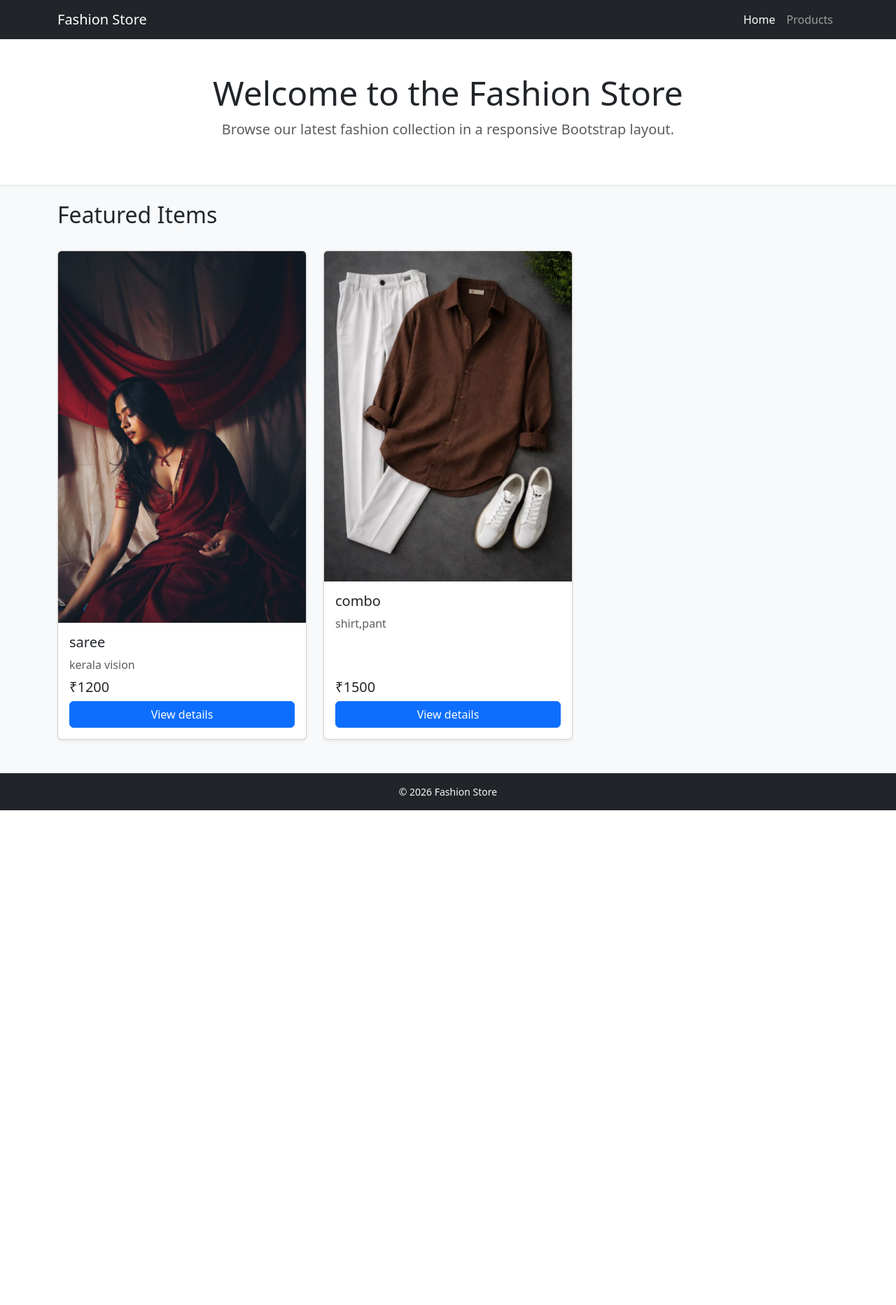
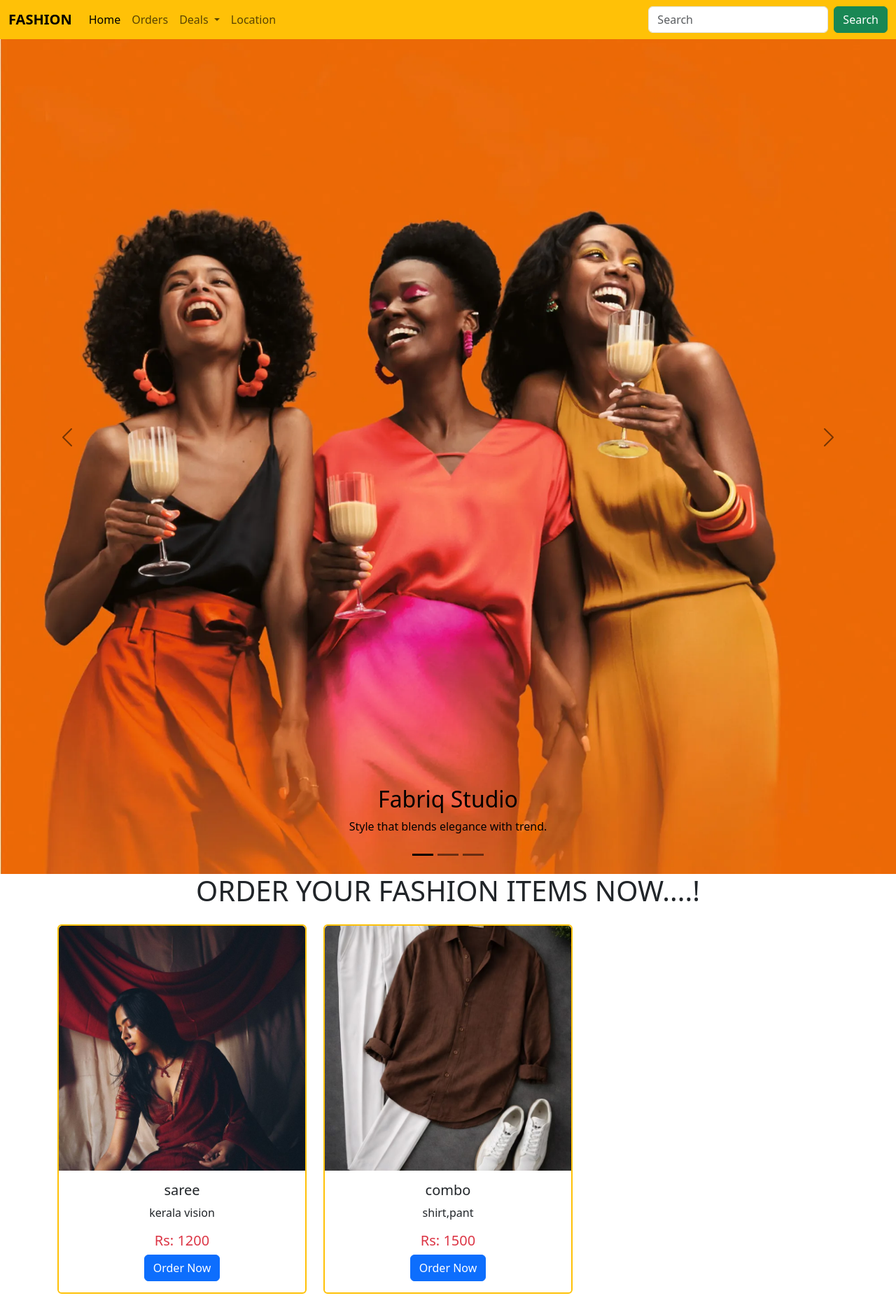
Before and after one commit to s-nj-na/fashionweb, a Django app: page / in a window 1280 px wide. Shown: the whole page at 70% size. Before the commit the page ends 1158 px from the top, so only its background shows below. Run offline with Django 5.2, Linux system fonts and the light colour scheme; data comes from the database, SQL or seed files in the repository; both versions use the stored data as it was after the commit; some libraries are stand-ins or nearby versions.

Commit message:
fixed:stage1

```diff
--- a/myproject/myapp/templates/index.html
+++ b/myproject/myapp/templates/index.html
@@ -1,80 +1,157 @@
-{% load static %}
 <!DOCTYPE html>
 <html lang="en">
 <head>
+{% load static %}
     <meta charset="UTF-8">
     <meta name="viewport" content="width=device-width, initial-scale=1.0">
-    <title>Fashion Store</title>
-    <link rel="stylesheet" href="{% static 'css/bootstrap.min.css' %}">
-    <link rel="stylesheet" href="{% static 'css/style.css' %}">
+    <link rel="stylesheet" href="{% static 'css/bootstrap.css'%}">
+    <link rel="stylesheet" href="{% static 'css/style.css'%}">
+    <title>FASHION STORE</title>
 </head>
-<body class="bg-light">
-    <nav class="navbar navbar-expand-lg navbar-dark bg-dark">
-        <div class="container">
-            <a class="navbar-brand" href="#">Fashion Store</a>
-            <button class="navbar-toggler" type="button" data-bs-toggle="collapse" data-bs-target="#navbarNav" aria-controls="navbarNav" aria-expanded="false" aria-label="Toggle navigation">
+<body>
+
+   <!..nav bar...>
+
+   <nav class="navbar navbar-expand-lg navbar-light bg-warning fixed-top">
+  <div class="container-fluid">
+    <a class="navbar-brand text-black fw-bold" href="#">FASHION</a>
+    <button class="navbar-toggler" type="button" data-bs-toggle="collapse" data-bs-target="#navbarSupportedContent" aria-controls="navbarSupportedContent" aria-expanded="false" aria-label="Toggle navigation">
       <span class="navbar-toggler-icon"></span>
     </button>
-            <div class="collapse navbar-collapse" id="navbarNav">
-                <ul class="navbar-nav ms-auto">
+    <div class="collapse navbar-collapse" id="navbarSupportedContent">
+      <ul class="navbar-nav me-auto mb-2 mb-lg-0">
         <li class="nav-item">
-                        <a class="nav-link active" aria-current="page" href="#">Home</a>
+          <a class="nav-link active" aria-current="page" href="#carouselExampleDark">Home</a>
         </li>
         <li class="nav-item">
-                        <a class="nav-link" href="#products">Products</a>
+          <a class="nav-link" href="#order">Orders</a>
+        </li>
+        <li class="nav-item dropdown">
+          <a class="nav-link dropdown-toggle" href="#" role="button" data-bs-toggle="dropdown" aria-expanded="false">
+            Deals
+          </a>
+          <ul class="dropdown-menu">
+            <li><a class="dropdown-item" href="#">Action</a></li>
+            <li><a class="dropdown-item" href="#">Another action</a></li>
+            <li><hr class="dropdown-divider"></li>
+            <li><a class="dropdown-item" href="#">Something else here</a></li>
+          </ul>
+        </li>
+        <li class="nav-item">
+          <a class="nav-link " href="#footer" aria-disabled="true">Location</a>
         </li>
       </ul>
+      <form class="d-flex" role="search">
+        <input class="form-control me-2" type="search" placeholder="Search" aria-label="Search"/>
+        <button class="btn btn-success" type="submit">Search</button>
+      </form>
     </div>
   </div>
 </nav>
 
-    <header class="py-5 text-center bg-white shadow-sm mb-4">
-        <div class="container">
-            <h1 class="display-5">Welcome to the Fashion Store</h1>
-            <p class="lead text-muted">Browse our latest fashion collection in a responsive Bootstrap layout.</p>
+<!-- carousel... -->
+
+<div id="carouselExampleDark" class="carousel carousel-dark slide">
+  <div class="carousel-indicators">
+    <button type="button" data-bs-target="#carouselExampleDark" data-bs-slide-to="0" class="active" aria-current="true" aria-label="Slide 1"></button>
+    <button type="button" data-bs-target="#carouselExampleDark" data-bs-slide-to="1" aria-label="Slide 2"></button>
+    <button type="button" data-bs-target="#carouselExampleDark" data-bs-slide-to="2" aria-label="Slide 3"></button>
   </div>
-    </header>
-
-    <main class="container mb-5">
-        <section id="products">
-            <div class="row mb-3">
-                <div class="col-12">
-                    <h2 class="mb-3">Featured Items</h2>
+  <div class="carousel-inner">
+    <div class="carousel-item active" >
+      <img src="{% static 'images/imgfas2.webp' %}" class="slide d-block w-100" alt="...">
+      <div class="carousel-caption d-none d-md-block">
+        <h2>Fabriq Studio</h2>
+        <p>Style that blends elegance with trend.</p>
       </div>
     </div>
-            <div class="row g-4">
-                {% if fashion_items %}
-                    {% for item in fashion_items %}
-                        <div class="col-12 col-sm-6 col-lg-4">
-                            <div class="card h-100 shadow-sm">
-                                {% if item.image %}
-                                    <img src="{{ item.image.url }}" class="card-img-top" alt="{{ item.title }}">
-                                {% else %}
-                                    <div class="bg-secondary text-white text-center py-5">No image</div>
-                                {% endif %}
-                                <div class="card-body d-flex flex-column">
-                                    <h5 class="card-title">{{ item.title }}</h5>
-                                    <p class="card-text text-muted mb-2">{{ item.description|truncatechars:100 }}</p>
-                                    <div class="mt-auto">
-                                        <p class="h5 mb-2">₹{{ item.price }}</p>
-                                        <a href="#" class="btn btn-primary w-100">View details</a>
+    <div class="carousel-item" >
+        <img src="{% static 'images/imgtrad.webp' %}" class=" slide d-block w-100" alt="...">
+        <div class="carousel-caption d-none d-md-block">
+        <h2>VastraKala</h2>
+        <p>Grace, Culture, and Beauty in Every Drape.</p>
+      </div>
+    </div>
+    <div class="carousel-item">
+      <img src="{% static 'images/imgwat.jpg' %}" class="slide d-block w-100" alt="...">
+      <div class="carousel-caption d-none d-md-block">
+        <h2>Watch</h2>
+        <p>Elegance in Every Tick.</p>
       </div>
     </div>
   </div>
+  <button class="carousel-control-prev" type="button" data-bs-target="#carouselExampleDark" data-bs-slide="prev">
+    <span class="carousel-control-prev-icon" aria-hidden="true"></span>
+    <span class="visually-hidden">Previous</span>
+  </button>
+  <button class="carousel-control-next" type="button" data-bs-target="#carouselExampleDark" data-bs-slide="next">
+    <span class="carousel-control-next-icon" aria-hidden="true"></span>
+    <span class="visually-hidden">Next</span>
+  </button>
 </div>
+
+
+
+<!-- orders... -->
+
+
+
+
+<div class="container" id="order">
+    <h1 class="text-center">ORDER YOUR FASHION ITEMS NOW....!</h1>
+
+    <div class="row">
+
+        {% for item in fashion_items %}
+
+        <div class="col-md-4 my-3">
+            <div class="card text-center border-2 border-warning h-100">
+
+                <!-- item Image -->
+                <img src="{{ item.image.url }}"
+                     class="card-img-top"
+                     alt="{{ item.title }}"
+                     style="height: 350px; object-fit: cover;">
+
+                <div class="card-body d-flex flex-column">
+
+                    <!-- item Title -->
+                    <h5 class="card-title">
+                        {{ item.title }}
+                    </h5>
+
+                    <!-- item Description -->
+                    <p class="card-text">
+                        {{ item.description }}
+                    </p>
+
+                    <!-- Price + Button -->
+                    <div class="mt-auto">
+                        <h5 class="text-danger">
+                            Rs: {{ item.price }}
+                        </h5>
+
+                        <a href="#" class="btn btn-primary">
+                            Order Now
+                        </a>
+                    </div>
+
+                </div>
+            </div>
+        </div>
+
         {% endfor %}
-                {% else %}
-                    <div class="col-12">
-                        <div class="alert alert-info">No fashion items are available yet.</div>
+
     </div>
-                {% endif %}
 </div>
-        </section>
-    </main>
 
-    <footer class="bg-dark text-light py-3">
-        <div class="container text-center small">&copy; {% now "Y" %} Fashion Store</div>
-    </footer>
+
+
+
+    <!...Bootstarp js files...>
+<script src="https://cdn.jsdelivr.net/npm/@popperjs/core@2.11.8/dist/umd/popper.min.js" integrity="sha384-I7E8VVD/ismYTF4hNIPjVp/Zjvgyol6VFvRkX/vR+Vc4jQkC+hVqc2pM8ODewa9r" crossorigin="anonymous"></script>
+
     <script src="{% static 'js/bootstrap.bundle.min.js' %}"></script>
+
 </body>
 </html>
--- a/myproject/myapp/views.py
+++ b/myproject/myapp/views.py
@@ -5,7 +5,6 @@ def home(request):
     fashion_items = Fashion.objects.all()
     return render(request, 'index.html', {'fashion_items': fashion_items})
 
-def redirect_to_bootstrap(request):
-    return redirect('/bootstrap/')
+
 
 # Create your views here.
--- a/myproject/myproject/settings.py
+++ b/myproject/myproject/settings.py
@@ -118,7 +118,7 @@ USE_TZ = True
 STATIC_URL = 'static/'
 
 STATICFILES_DIRS =[
-    BASE_DIR / "myapp/static",
+    BASE_DIR / "static"
 
 ]
 MEDIA_URL ='/media/'
```
Also changed, not shown: myproject/db.sqlite3, myproject/media/fashion_items/combo1.jpg (added), myproject/myapp/migrations/0001_initial.py (deleted), myproject/myapp/migrations/0002_remove_fashion_created_at_fashion_image_and_more.py (deleted), myproject/myapp/static/images/combo1.jpg (added), myproject/myapp/static/images/imgfas2.webp (added), myproject/myapp/static/images/imgtrad.webp (added), myproject/myapp/static/images/imgwat.jpg (added). Lines whose indentation alone changed are shown as unchanged.
